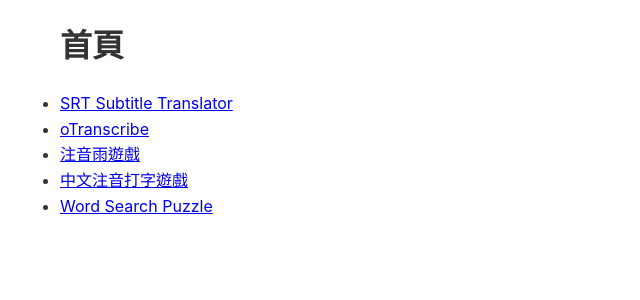
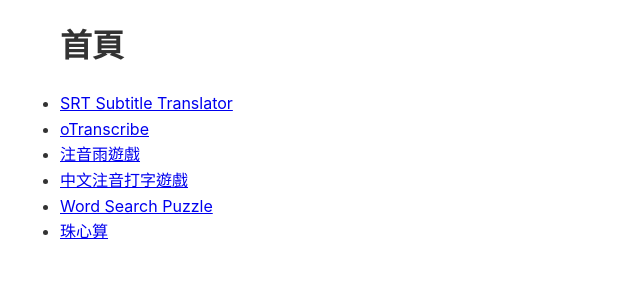
Before and after one commit to mhbai/mhbai.github.io, a Jekyll site: the page built from index.md, in a window 1280 px wide. Shown: the top 300 px of the page, without its empty margins (0-640 px from the left). Built offline with Jekyll 4.4.1, drawn with Linux system fonts in a browser that asks for light colours.

Commit message:
add 珠心算 link to index.md

```diff
--- a/index.md
+++ b/index.md
@@ -8,3 +8,4 @@ title: 首頁
 - [注音雨遊戲](https://mhbai.github.io/zhuyin-rain/)
 - [中文注音打字遊戲](https://mhbai.github.io/zhuyin2/)
 - [Word Search Puzzle](https://mhbai.github.io/word_search/)
+- [珠心算](https://github.com/mhbai/FlashAnzan)
```
